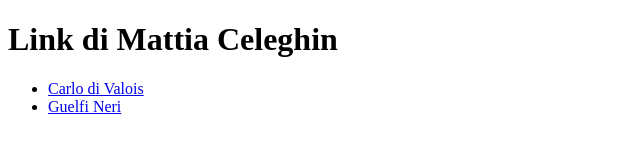
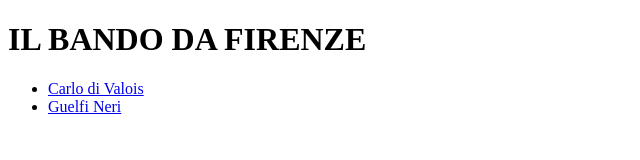
Before and after one commit to IronCraft2020/IronCraft2020.github.io, a plain HTML site: page link2.html in a window 1280 px wide. Shown: the whole page, without its empty margins (0-640 px from the left). Drawn offline with Linux system fonts and the light colour scheme.

Commit message:
Update link2.html

```diff
--- a/link2.html
+++ b/link2.html
@@ -2,10 +2,10 @@
 <html lang="it">
 <head>
     <meta charset="UTF-8">
-    <title>Link di Mattia Celeghin</title>
+    <title>IOL BANDO DA FIRENZE</title>
 </head>
 <body>
-    <h1>Link di Mattia Celeghin</h1>
+    <h1>IL BANDO DA FIRENZE</h1>
 
     <!-- Qui vengono visualizzati i link inseriti dall'utente -->
     <ul>
```
